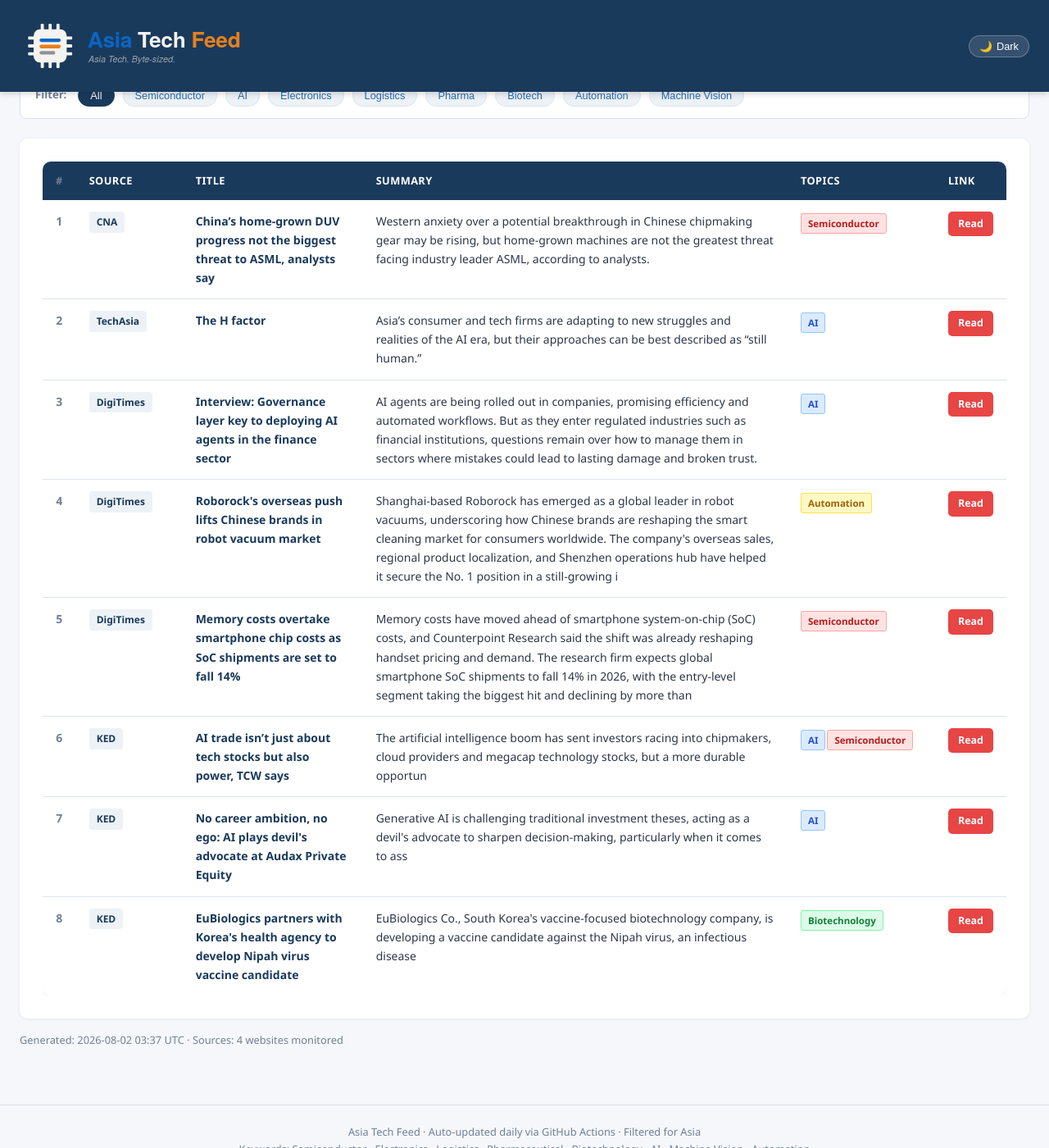
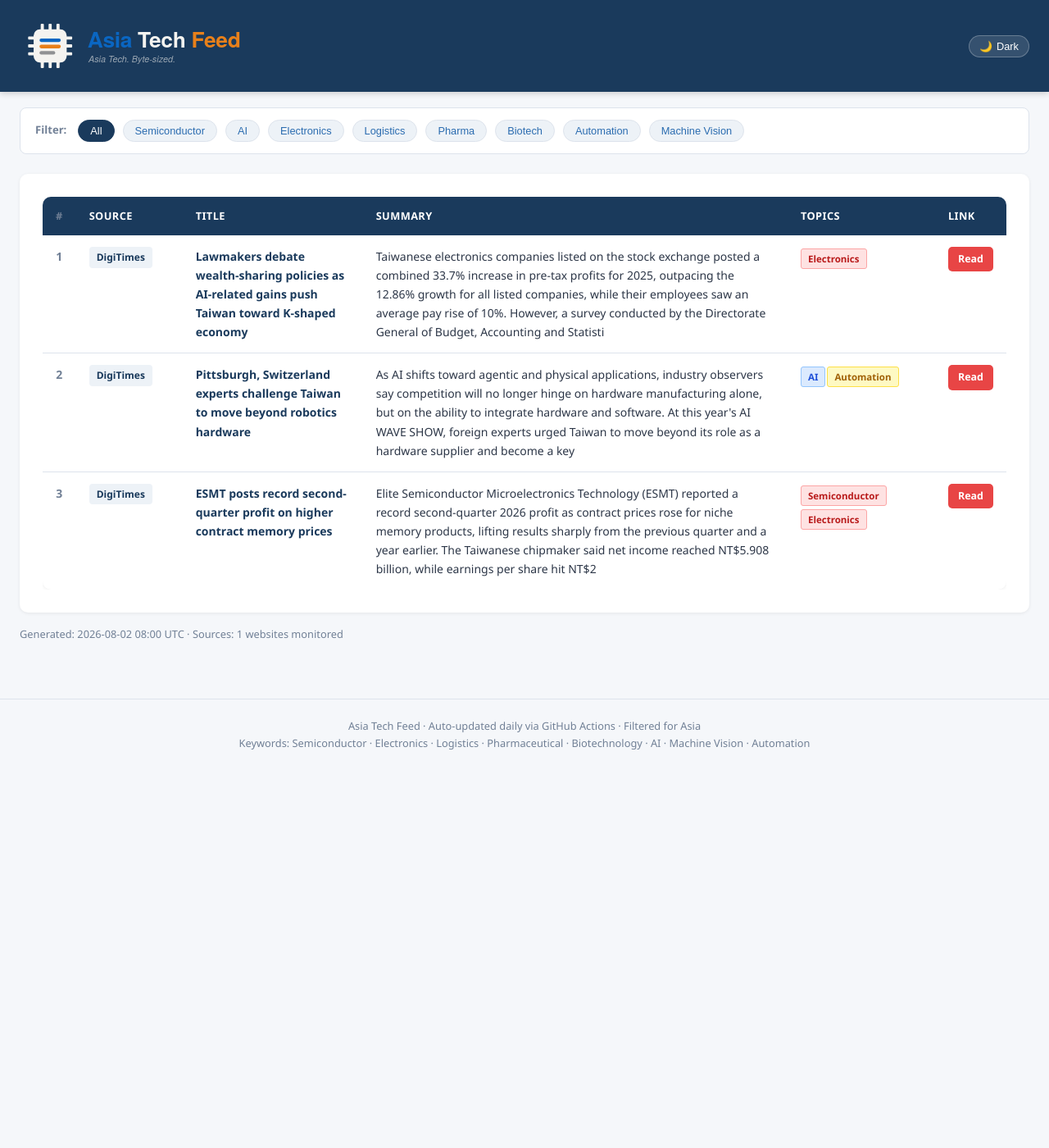
Before and after one commit to asiatechfeed/Asia-Tech-Feed, a Jekyll site: the page built from _posts/2026-08-02-asia-tech-news-digest.md, in a window 1280 px wide and 1400 px high, scrolled down 661 px. Shown: the whole window at 82% size. Built offline with Jekyll 4.4.1, drawn with Linux system fonts in a browser that asks for light colours; a script that is not in the unit is left out; after the commit the page ends 1600 px from its top, so only the background shows below that; some of the changed text lies outside the part shown.

Commit message:
📰 News digest 2026-08-02 (3 articles)

```diff
--- a/_data/seen_urls.json
+++ b/_data/seen_urls.json
@@ -211,5 +211,8 @@
   "53503f79cb": "2026-08-02",
   "12041f47ff": "2026-08-02",
   "aeef6a60e6": "2026-08-02",
-  "15a3a0ab96": "2026-08-02"
+  "15a3a0ab96": "2026-08-02",
+  "83e208c877": "2026-08-02",
+  "9a100c4c9f": "2026-08-02",
+  "0e433c650d": "2026-08-02"
 }
--- a/_posts/2026-08-02-asia-tech-news-digest.md
+++ b/_posts/2026-08-02-asia-tech-news-digest.md
@@ -1,16 +1,16 @@
 ---
 layout: post
 title: "Asia Tech News Digest - August 02, 2026"
-date: 2026-08-02 11:37:04 +0800
-articles_count: 8
-sources_count: 4
-sources: ["CNA", "DigiTimes", "KED", "TechAsia"]
+date: 2026-08-02 16:00:51 +0800
+articles_count: 3
+sources_count: 1
+sources: ["DigiTimes"]
 csv_file: /assets/data/news-2026-08-02.tsv
-featured_title: "China\u2019s home-grown DUV progress not the biggest threat to ASML, analysts say"
-featured_url: "https://www.channelnewsasia.com/east-asia/china-us-asml-duv-progress-6293336"
-featured_source: "CNA"
-featured_summary: "Western anxiety over a potential breakthrough in Chinese chipmaking gear may be rising, but home-grown machines are not the greatest threat facing industry leader ASML, according to analysts."
-featured_image: "https://dam.mediacorp.sg/image/upload/s--_nyT5CfR--/c_fill,g_auto,h_676,w_1200/fl_relative,g_south_east,l_mediacorp:cna:watermark:2024-04:reuters_1,w_0.1/f_auto,q_auto/v1/one-cms/core/2026-07-28T144524Z_1_LYNXMPEM6R1AV_RTROPTP_3_ASML-CHIPS-CHINA.JPG?itok=cGBMr9XH"
+featured_title: "Lawmakers debate wealth-sharing policies as AI-related gains push Taiwan toward K-shaped economy"
+featured_url: "https://www.digitimes.com/news/a20260731PD229/taiwan-economy-electronics-growth.html"
+featured_source: "DigiTimes"
+featured_summary: "Taiwanese electronics companies listed on the stock exchange posted a combined 33.7% increase in pre-tax profits for 2025, outpacing the 12.86% growth for all listed companies, while their employees saw an average pay rise of 10%. However, a survey conducted by the Directorate General of Budget, Accounting and Statisti"
+featured_image: "https://img.digitimes.com/newsshow/20260731pd229_files/1_b.jpg"
 ---
 
 <table class="news-table">
@@ -27,67 +27,27 @@ featured_image: "https://dam.mediacorp.sg/image/upload/s--_nyT5CfR--/c_fill,g_au
 <tbody>
 <tr>
   <td class="col-num">1</td>
-  <td class="col-source"><span class="source-badge">CNA</span></td>
-  <td class="col-title"><span class="article-title">China’s home-grown DUV progress not the biggest threat to ASML, analysts say</span></td>
-  <td class="col-summary">Western anxiety over a potential breakthrough in Chinese chipmaking gear may be rising, but home-grown machines are not the greatest threat facing industry leader ASML, according to analysts.</td>
-  <td class="col-tags"><span class="tag semi">Semiconductor</span></td>
-  <td class="col-link"><a class="btn-link" href="https://www.channelnewsasia.com/east-asia/china-us-asml-duv-progress-6293336" target="_blank" rel="noopener">Read</a></td>
+  <td class="col-source"><span class="source-badge">DigiTimes</span></td>
+  <td class="col-title"><span class="article-title">Lawmakers debate wealth-sharing policies as AI-related gains push Taiwan toward K-shaped economy</span></td>
+  <td class="col-summary">Taiwanese electronics companies listed on the stock exchange posted a combined 33.7% increase in pre-tax profits for 2025, outpacing the 12.86% growth for all listed companies, while their employees saw an average pay rise of 10%. However, a survey conducted by the Directorate General of Budget, Accounting and Statisti</td>
+  <td class="col-tags"><span class="tag semi">Electronics</span></td>
+  <td class="col-link"><a class="btn-link" href="https://www.digitimes.com/news/a20260731PD229/taiwan-economy-electronics-growth.html" target="_blank" rel="noopener">Read</a></td>
 </tr>
 <tr>
   <td class="col-num">2</td>
-  <td class="col-source"><span class="source-badge">TechAsia</span></td>
-  <td class="col-title"><span class="article-title">The H factor</span></td>
-  <td class="col-summary">Asia’s consumer and tech firms are adapting to new struggles and realities of the AI era, but their approaches can be best described as “still human.”</td>
-  <td class="col-tags"><span class="tag ai">AI</span></td>
-  <td class="col-link"><a class="btn-link" href="https://www.techinasia.com/factor" target="_blank" rel="noopener">Read</a></td>
+  <td class="col-source"><span class="source-badge">DigiTimes</span></td>
+  <td class="col-title"><span class="article-title">Pittsburgh, Switzerland experts challenge Taiwan to move beyond robotics hardware</span></td>
+  <td class="col-summary">As AI shifts toward agentic and physical applications, industry observers say competition will no longer hinge on hardware manufacturing alone, but on the ability to integrate hardware and software. At this year's AI WAVE SHOW, foreign experts urged Taiwan to move beyond its role as a hardware supplier and become a key</td>
+  <td class="col-tags"><span class="tag ai">AI</span><span class="tag auto">Automation</span></td>
+  <td class="col-link"><a class="btn-link" href="https://www.digitimes.com/news/a20260731PD226/hardware-taiwan-robotics-switzerland-competition.html" target="_blank" rel="noopener">Read</a></td>
 </tr>
 <tr>
   <td class="col-num">3</td>
   <td class="col-source"><span class="source-badge">DigiTimes</span></td>
-  <td class="col-title"><span class="article-title">Interview: Governance layer key to deploying AI agents in the finance sector</span></td>
-  <td class="col-summary">AI agents are being rolled out in companies, promising efficiency and automated workflows. But as they enter regulated industries such as financial institutions, questions remain over how to manage them in sectors where mistakes could lead to lasting damage and broken trust.</td>
-  <td class="col-tags"><span class="tag ai">AI</span></td>
-  <td class="col-link"><a class="btn-link" href="https://www.digitimes.com/news/a20260731VL219/finance-efficiency-governance.html" target="_blank" rel="noopener">Read</a></td>
-</tr>
-<tr>
-  <td class="col-num">4</td>
-  <td class="col-source"><span class="source-badge">DigiTimes</span></td>
-  <td class="col-title"><span class="article-title">Roborock's overseas push lifts Chinese brands in robot vacuum market</span></td>
-  <td class="col-summary">Shanghai-based Roborock has emerged as a global leader in robot vacuums, underscoring how Chinese brands are reshaping the smart cleaning market for consumers worldwide. The company's overseas sales, regional product localization, and Shenzhen operations hub have helped it secure the No. 1 position in a still-growing i</td>
-  <td class="col-tags"><span class="tag auto">Automation</span></td>
-  <td class="col-link"><a class="btn-link" href="https://www.digitimes.com/news/a20260730PD211/market-robot-shenzhen-expansion-xiaomi.html" target="_blank" rel="noopener">Read</a></td>
-</tr>
-<tr>
-  <td class="col-num">5</td>
-  <td class="col-source"><span class="source-badge">DigiTimes</span></td>
-  <td class="col-title"><span class="article-title">Memory costs overtake smartphone chip costs as SoC shipments are set to fall 14%</span></td>
-  <td class="col-summary">Memory costs have moved ahead of smartphone system-on-chip (SoC) costs, and Counterpoint Research said the shift was already reshaping handset pricing and demand. The research firm expects global smartphone SoC shipments to fall 14% in 2026, with the entry-level segment taking the biggest hit and declining by more than</td>
-  <td class="col-tags"><span class="tag semi">Semiconductor</span></td>
-  <td class="col-link"><a class="btn-link" href="https://www.digitimes.com/news/a20260731PD234/smartphone-shipments-soc-2026-component.html" target="_blank" rel="noopener">Read</a></td>
-</tr>
-<tr>
-  <td class="col-num">6</td>
-  <td class="col-source"><span class="source-badge">KED</span></td>
-  <td class="col-title"><span class="article-title">AI trade isn’t just about tech stocks but also power, TCW says</span></td>
-  <td class="col-summary">The artificial intelligence boom has sent investors racing into chipmakers, cloud providers and megacap technology stocks, but a more durable opportun</td>
-  <td class="col-tags"><span class="tag ai">AI</span><span class="tag semi">Semiconductor</span></td>
-  <td class="col-link"><a class="btn-link" href="https://www.kedglobal.com/asset-management/newsView/ked202606010002" target="_blank" rel="noopener">Read</a></td>
-</tr>
-<tr>
-  <td class="col-num">7</td>
-  <td class="col-source"><span class="source-badge">KED</span></td>
-  <td class="col-title"><span class="article-title">No career ambition, no ego: AI plays devil's advocate at Audax Private Equity</span></td>
-  <td class="col-summary">Generative AI is challenging traditional investment theses, acting as a devil's advocate to sharpen decision-making, particularly when it comes to ass</td>
-  <td class="col-tags"><span class="tag ai">AI</span></td>
-  <td class="col-link"><a class="btn-link" href="https://www.kedglobal.com/private-equity/newsView/ked202603120002" target="_blank" rel="noopener">Read</a></td>
-</tr>
-<tr>
-  <td class="col-num">8</td>
-  <td class="col-source"><span class="source-badge">KED</span></td>
-  <td class="col-title"><span class="article-title">EuBiologics partners with Korea's health agency to develop Nipah virus vaccine candidate</span></td>
-  <td class="col-summary">EuBiologics Co., South Korea's vaccine-focused biotechnology company, is developing a vaccine candidate against the Nipah virus, an infectious disease</td>
-  <td class="col-tags"><span class="tag bio">Biotechnology</span></td>
-  <td class="col-link"><a class="btn-link" href="https://www.kedglobal.com/bio-pharma/newsView/ked202603100001" target="_blank" rel="noopener">Read</a></td>
+  <td class="col-title"><span class="article-title">ESMT posts record second-quarter profit on higher contract memory prices</span></td>
+  <td class="col-summary">Elite Semiconductor Microelectronics Technology (ESMT) reported a record second-quarter 2026 profit as contract prices rose for niche memory products, lifting results sharply from the previous quarter and a year earlier. The Taiwanese chipmaker said net income reached NT$5.908 billion, while earnings per share hit NT$2</td>
+  <td class="col-tags"><span class="tag semi">Semiconductor</span><span class="tag semi">Electronics</span></td>
+  <td class="col-link"><a class="btn-link" href="https://www.digitimes.com/news/a20260731PD221/esmt-profit-2026-earnings-niche-memory.html" target="_blank" rel="noopener">Read</a></td>
 </tr>
 </tbody>
 </table>
```
Also changed, not shown: _digest_meta.json (+14 -27 lines), assets/data/news-2026-08-02.tsv (+3 -8 lines), assets/data/search-index.json.
